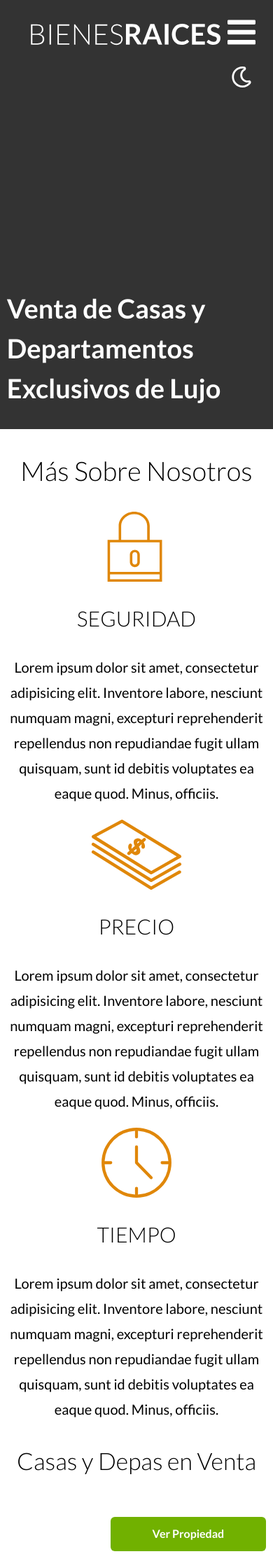
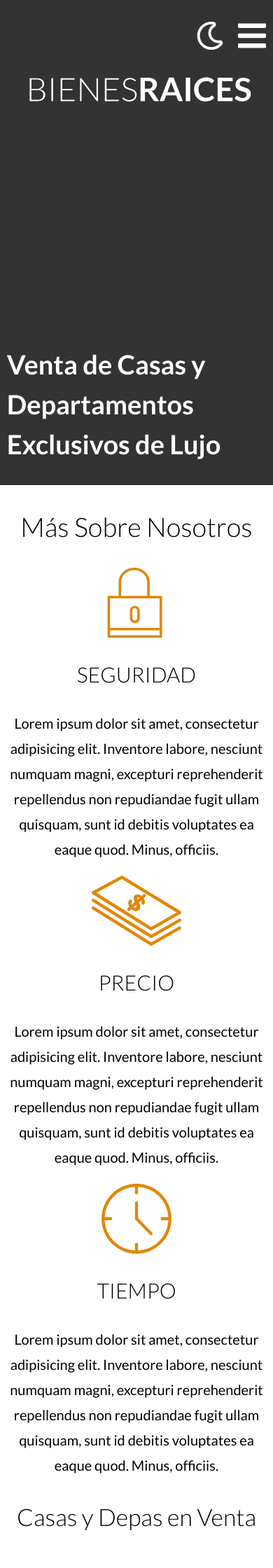
Before and after one commit to JMarcosz/bienesraices-web, a PHP site: page / in a window 390 px wide. Shown: the top 2240 px of the page at 70% size. Run offline with PHP 8.4, Linux system fonts and the light colour scheme; data that the repository does not hold is empty; style sheets or scripts are compiled from the project's sources; some libraries are stand-ins or nearby versions.

Commit message:
fix nav responsive

```diff
--- a/includes/templates/footer.php
+++ b/includes/templates/footer.php
@@ -1,6 +1,6 @@
 <footer class="footer seccion">
   <div class="contenedor contenedor-footer">
-    <nav class="navegacion">
+    <nav class="nav">
       <a href="nosotros.php">Nosotros</a>
       <a href="anuncios.php">Anuncios</a>
       <a href="blog.php">Blog</a>
--- a/includes/templates/header.php
+++ b/includes/templates/header.php
@@ -23,31 +23,28 @@ $auth = $_SESSION['login'] ?? false;
 <body>
     <header class="header <?php echo $inicio ? 'inicio' : '' ?>">
         <div class="contenedor contenido-header">
-            <div class="barra">
-                <div class="barra-mobile">
+            <div class="bar-header">
+                <div class="tools">
+                    <img class="dark-boton" src="/build/img/dark-mode.svg" alt="Boton-Tema">
+                    <img class="menu-hamburguesa" src="/build/img/barras.svg" alt="Boton-menu">
+
+                </div>
+                <div class="bar-nav">
                     <a href="/">
-                        <img loading="lazy" width="300" height="200" src="/build/img/logo.svg" alt="Logo tipo de vienes raíces" />
+                        <img src="/build/img/logo.svg" alt="Imagen-Logo">
                     </a>
-
-                    <div class="mobile-menu">
-                        <img loading="lazy" width="300" height="200" src="/build/img/barras.svg" alt="menu">
-                    </div>
-                </div>
-                <div class="dark-option">
-                    <img loading="lazy" width="300" height="200" class="dark-mode-boton" src="/build/img/dark-mode.svg" alt="Cambiar Tema">
-                    <nav class="navegacion">
+                    <div class="nav">
+                        <a href="anuncios.php">Anuncios</a>
                         <a href="nosotros.php">Nosotros</a>
-                        <a href="anuncios.php">Anuncios</a>
-                        <a href="blog.php">Blog</a>
                         <a href="contacto.php">Contacto</a>
                         <?php if ($auth) : ?>
                             <a href="cerrar-sesion.php">Cerrar Sesión</a>
                         <?php else : ?>
                             <a href="login.php">Iniciar Sesión</a>
                         <?php endif ?>
-                    </nav>
+                    </div>
                 </div>
-            </div> <!-- Cierre de la barra -->
+            </div>
             <?php echo $inicio ? '<h1>Venta de Casas y Departamentos Exclusivos de Lujo</h1>' : ''; ?>
         </div>
 
--- a/index.php
+++ b/index.php
@@ -50,7 +50,7 @@ incluirTemplate('header', true);
   ?>
 
   <div class="alinear-derecha">
-    <a href="anuncios.php" class="boton-verde">Ver Propiedad</a>
+    <a href="anuncios.php" class="boton-verde">Ver Todas</a>
   </div>
 </section>
 
--- a/src/scss/base/_botones.scss
+++ b/src/scss/base/_botones.scss
@@ -1,6 +1,5 @@
 .boton-amarillo-block{
     @include boton($amarillo, block);
-    height: 5rem
 }
 .boton-amarillo{
     @include boton($amarillo, inline-block);
--- a/src/scss/layout/_footer.scss
+++ b/src/scss/layout/_footer.scss
@@ -12,7 +12,7 @@
         text-align: center;
     }
 
-    .navegacion{
+    .nav{
         display: none;
 
         @include tablet{
--- a/src/scss/layout/_navegacion.scss
+++ b/src/scss/layout/_navegacion.scss
@@ -1,56 +1,61 @@
-.barra{
+.bar-header{
+  padding: 2rem 0;
+}
+
+.inicio {
+  .bar-nav {
+    height: 35rem;
+    @include tablet {
+      height: auto;
+    }
+  }
+}
+
+.tools {
   display: flex;
-    flex-direction: column;
-    padding: 1.5rem;
-    position: relative;
+  justify-content: flex-end;
+  margin-bottom: 2rem;
+
+  img {
+    display: block;
+    width: 4rem;
+    margin-right: 2rem;
+    cursor: pointer;
+  }
+
+  img:last-of-type {
+    margin: 0;
+  }
+  .menu-hamburguesa {
+    display: block;
     @include tablet {
-        flex-direction: row;
+      display: none;
+    }
+  }
+  .dark-boton {
+    filter: invert(100%);
+  }
+}
+
+.bar-nav {
+  img {
+    display: block;
+    max-width: 35rem;
+    margin: 0 auto;
+  }
+
+  @include tablet {
+    display: flex;
     justify-content: space-between;
   }
 }
 
-.barra-mobile{
-    display: flex;
-    justify-content: space-between;
-    align-items: flex-end;
-    margin-bottom: 5rem;
-    @include tablet{
-        margin-bottom: 0;
-    }
-}
-
-.mobile-menu{
-    img{
-        max-width: 4rem;
-    }
-    @include tablet{
-        display: none;
-        visibility: visible;
-        opacity: 1;
-    }
-}
-
-.inicio{
-    .dark-option{
-        height: 25rem;
-        @include tablet{
-            height: auto;
-        }
-    }
-}
-.navegacion {
+.nav {
   height: 0;
   visibility: hidden;
   opacity: 0;
-    transition: visibility 0.4s linear, opacity 0.4s linear, height .4s linear;
+  transition: visibility 0.4s linear, opacity 0.4s linear, height 0.4s linear;
   overflow: hidden;
-    @include tablet {
-        display: flex;
-        align-items: center;
-        visibility: visible;
-        opacity: 1;
-        height: auto;
-    }
   a {
     color: $blanco;
     text-decoration: none;
@@ -59,52 +64,33 @@
     text-align: center;
     padding: 1rem 0;
     @include tablet {
+      display: inline-block;
       margin-right: 2rem;
       padding: 0;
-            &:last-of-type{
+      &:last-of-type {
         margin-right: 0;
       }
     }
 
-        &:hover{
+    &:hover {
       color: $verde;
     }
   }
 
-
+  @include tablet {
+    display: flex;
+    justify-content: flex-end;
+    visibility: visible;
+    opacity: 1;
+    height: auto;
+  }
 }
 
-
-.mostrar{
+.mostrar {
   visibility: visible;
   opacity: 1;
   height: 25rem;
-    @include tablet{
-       height: auto
+  @include tablet {
+    height: auto;
   }
 }
-
-.dark-option{
-    display: flex;
-    flex-direction: column;
-    align-items: center;
-    @include tablet{
-        align-items: flex-end;
-    }
-    .dark-mode-boton{
-        position: absolute;
-        width: 3rem;
-        top: 9rem;
-        right: 2rem;
-        filter: invert(100%);
-        &:hover{
-            cursor: pointer;
-        }
-        @include tablet{
-            position: static;
-            margin-bottom: 2rem;
-        }
-    }
-
-
-}
```
Also changed, not shown: gulpfile.js (+5 -14 lines), src/js/app.js (+34 -36 lines), src/img/anuncio1.jpg (deleted), src/img/anuncio2.jpg (deleted), src/img/anuncio3.jpg (deleted), src/img/anuncio4.jpg (deleted), src/img/anuncio5.jpg (deleted), src/img/anuncio6.jpg (deleted), src/img/destacada.jpg (deleted), src/img/destacada2.jpg (deleted). Lines whose indentation alone changed are shown as unchanged.
